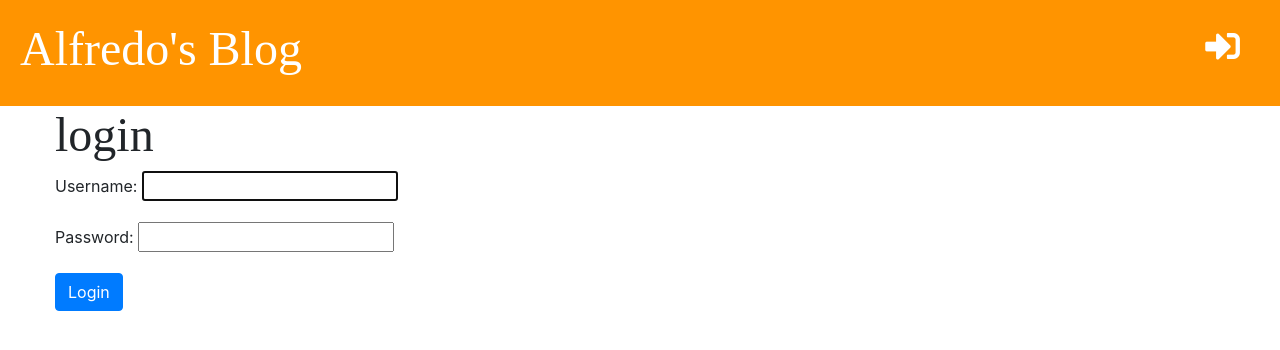
After one commit to alfrtruj-p/mysite2, a Django app: page /accounts/login/ in a window 1280 px wide. The commit adds this page. Shown: the top 350 px of the page. Run offline with Django 3.2, Linux system fonts and the light colour scheme; some libraries are stand-ins or nearby versions.

Commit message:
Ad login and logout functionality.

```diff
--- a/blog/templates/blog/base.html
+++ b/blog/templates/blog/base.html
@@ -3,7 +3,7 @@
 <html lang="en">
 <head>
     <meta charset="UTF-8">
-    <title>Alfredo's blog</title>
+    <title>{% block title %}{% endblock %}</title>
     <link href="https://fonts.googleapis.com/css2?Tangerine:bold,bolditalic|Inconsolata:italic|Droid+Sans" rel="stylesheet" type="text/css">
     <link rel="stylesheet" href="https://stackpath.bootstrapcdn.com/bootstrap/4.5.0/css/bootstrap.min.css">
     <link rel="stylesheet" href="{% static 'css/blog.css' %}">
@@ -12,8 +12,13 @@
 <body>
 <div class="page-header">
     {% if user.is_authenticated %}
-    <a href="{% url 'post_draft_list' %}" class="top-menu"><i class="fab fa-firstdraft"></i></a>
-    <a href="{% url 'post_new' %}" class="top-menu"><i class="fas fa-plus-circle"></i></a>
+        <a href="{% url 'logout' %}" class="top-menu"><i class="fas fa-sign-out-alt"></i></a>
+        <a href="{% url 'post_draft_list' %}" class="top-menu"><i class="fab fa-firstdraft"></i></a>
+        <a href="{% url 'post_new' %}" class="top-menu"><i class="fas fa-plus-circle"></i></a>
+
+    {% else %}
+        <a href="{% url 'login' %}" class="top-menu"><i class="fas fa-sign-in-alt"></i></a>
+
     {% endif %}
 
     <h1><a href="{% url "post_list" %}">Alfredo's Blog</a></h1>
--- a/blog/templates/blog/post_detail.html
+++ b/blog/templates/blog/post_detail.html
@@ -1,4 +1,7 @@
 {% extends 'blog/base.html' %}
+
+{% block title %}{{ post.title }}{% endblock %}
+
 {% block content %}
    <div class="post">
 
--- a/blog/templates/blog/post_draft_list.html
+++ b/blog/templates/blog/post_draft_list.html
@@ -1,4 +1,6 @@
 {% extends 'blog/base.html' %}
+
+{% block title %}My drafts{% endblock %}
 
 {% block content %}
 
--- a/blog/templates/blog/post_edit.html
+++ b/blog/templates/blog/post_edit.html
@@ -1,4 +1,6 @@
 {% extends 'blog/base.html' %}
+
+{% block title %}{{ post.title }}{% endblock %}
 
 {% block content %}
     <h1>New Post</h1>
--- a/blog/templates/blog/post_list.html
+++ b/blog/templates/blog/post_list.html
@@ -1,4 +1,7 @@
 {% extends 'blog/base.html' %}
+
+{% block title %}Alfredo's blog{% endblock %}
+
 {% block content %}
     {% for post in posts %}
         <div class="post">
--- /dev/null
+++ b/blog/templates/registration/login.html
@@ -0,0 +1,12 @@
+{% extends 'blog/base.html' %}
+
+{% block title %}Login{% endblock %}
+
+{% block content %}
+    <h2>login</h2>
+    <form method="post">
+        {% csrf_token %}
+        {{ form.as_p }}
+        <button type="submit" class="btn btn-primary">Login</button>
+    </form>
+{% endblock %}
--- a/blog/urls.py
+++ b/blog/urls.py
@@ -1,5 +1,6 @@
 from django.urls import path
 from . import views
+from django.contrib.auth import views as auth_views
 
 urlpatterns = [
     # 127.0.0.1:8000 --> local
@@ -24,6 +25,13 @@ urlpatterns = [
 
     # 127.0.0.1:8000/post/2/publish --> local
     # mydjangosite.com/post/2/publish --> online
-    path('post/<int:pk>/publish/', views.post_publish, name='post_publish')
+    path('post/<int:pk>/publish/', views.post_publish, name='post_publish'),
 
+    # 127.0.0.1:8000/accounts/login --> local
+    # mydjangosite.com/accounts/login --> online
+    path('accounts/login/', auth_views.LoginView.as_view(template_name="registration/login.html"), name='login'),
+
+    # 127.0.0.1:8000/accounts/logout --> local
+    # mydjangosite.com/accounts/logout --> online
+    path('accounts/logout', auth_views.LogoutView.as_view(template_name="registration/logout.html"), name='logout'),
 ]
--- a/mysite2/settings.py
+++ b/mysite2/settings.py
@@ -26,6 +26,8 @@ SECRET_KEY = 'qf8x=_5xxf80!wa@ae*3w81j(ntgh8j)&o_nz@q18=uiql&!n1'
 DEBUG = True
 
 ALLOWED_HOSTS = []
+
+LOGIN_REDIRECT_URL = 'post_list'
 
 
 # Application definition
```
Also changed, not shown: blog/templates/registration/logout.html (added, +8 -0 lines), blog/views.py (+6 -1 lines), db.sqlite3.
